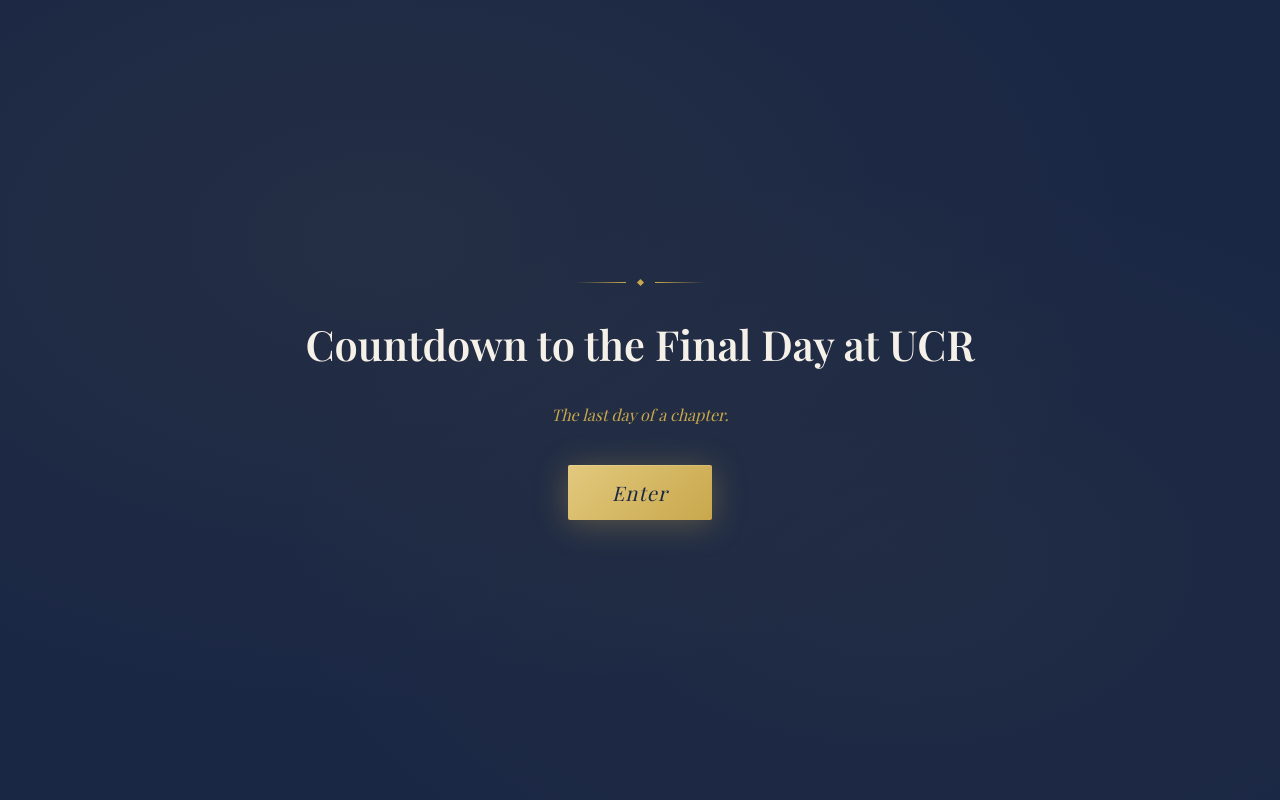
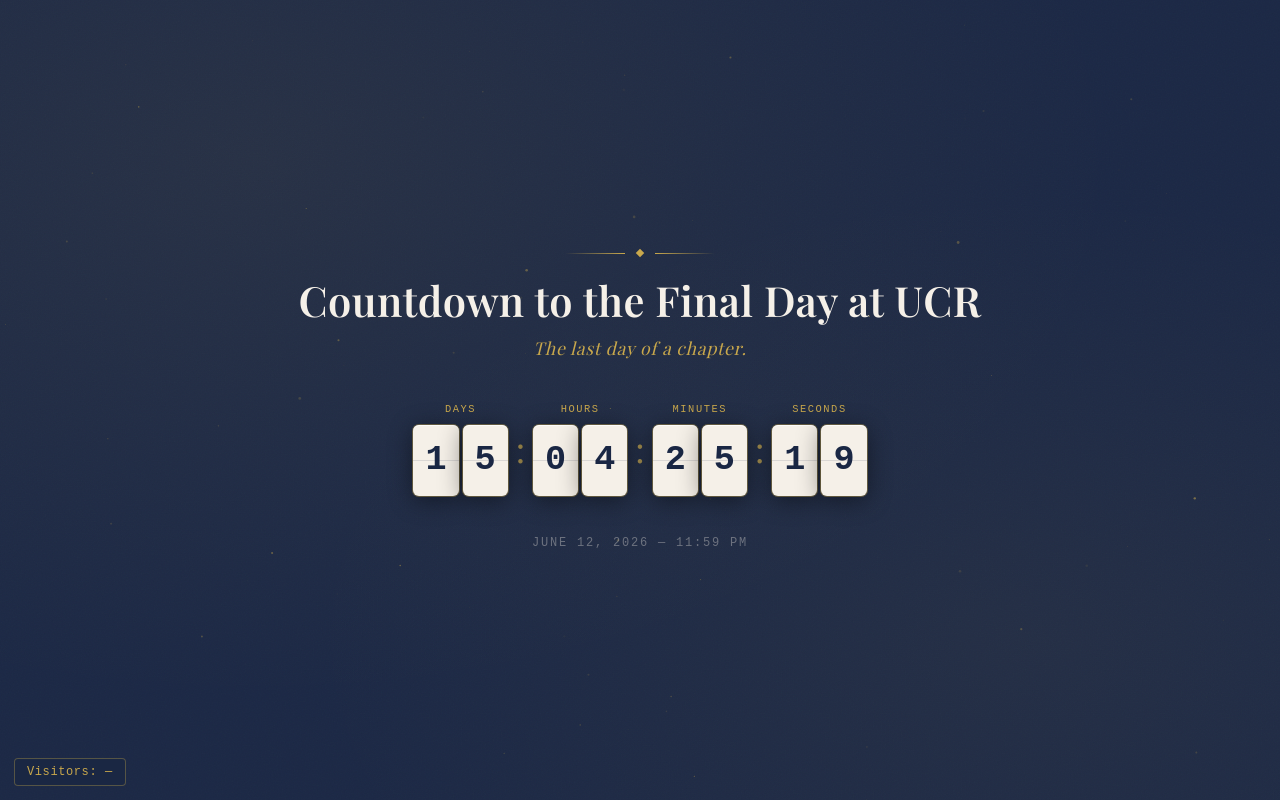
Before and after one commit to CodingGenius0001/ucr-countdown, a website: page index.html in a window 1280 px wide. Drawn offline with nearby package versions, Linux system fonts and the light colour scheme; no server answers; a web font is replaced by a local one.

Commit message:
Music: attempt direct unmuted autoplay on load, remove intro overlay

```diff
--- a/index.html
+++ b/index.html
@@ -202,69 +202,6 @@
       letter-spacing: 0.05em;
     }
 
-    /* Intro overlay */
-    #intro {
-      position: fixed; inset: 0; z-index: 9999;
-      background: var(--navy);
-      background-image:
-        radial-gradient(ellipse at 30% 30%, rgba(201,168,76,0.06) 0%, transparent 60%),
-        radial-gradient(ellipse at 70% 70%, rgba(201,168,76,0.04) 0%, transparent 50%);
-      display: flex; flex-direction: column;
-      justify-content: center; align-items: center; gap: 32px;
-      cursor: pointer;
-      transition: opacity 1s ease;
-    }
-    #intro.fade-out { opacity: 0; pointer-events: none; }
-    #intro .intro-ornament {
-      display: flex; align-items: center; gap: 12px;
-      opacity: 0; animation: fadeUp 1s 0.2s ease both;
-    }
-    #intro .intro-line {
-      width: 50px; height: 1px;
-      background: linear-gradient(to right, transparent, var(--gold));
-    }
-    #intro .intro-line.r {
-      background: linear-gradient(to left, transparent, var(--gold));
-    }
-    #intro .intro-diamond {
-      width: 5px; height: 5px;
-      background: var(--gold); transform: rotate(45deg);
-    }
-    #intro h2 {
-      font-family: 'Playfair Display', Georgia, serif;
-      font-size: clamp(1.5em, 4.5vw, 2.6em);
-      font-weight: 600;
-      color: var(--cream);
-      text-align: center;
-      padding: 0 24px;
-      line-height: 1.3;
-      opacity: 0; animation: fadeUp 1s 0.35s ease both;
-    }
-    #intro .intro-sub {
-      font-family: 'Playfair Display', Georgia, serif;
-      font-style: italic;
-      font-size: clamp(0.85em, 2vw, 1em);
-      color: var(--gold);
-      opacity: 0; animation: fadeUp 1s 0.5s ease both;
-    }
-    #intro .enter-btn {
-      margin-top: 8px;
-      font-family: 'Playfair Display', Georgia, serif;
-      font-style: italic;
-      font-size: clamp(1em, 2.5vw, 1.25em);
-      color: var(--navy);
-      background: linear-gradient(135deg, var(--gold-light), var(--gold));
-      padding: 14px 44px;
-      border-radius: 2px;
-      letter-spacing: 0.06em;
-      box-shadow: 0 4px 32px rgba(201,168,76,0.35), 0 1px 0 rgba(255,255,255,0.15) inset;
-      opacity: 0; animation: fadeUp 1s 0.65s ease both;
-      transition: transform 0.2s ease, box-shadow 0.2s ease;
-    }
-    #intro .enter-btn:hover {
-      transform: translateY(-2px);
-      box-shadow: 0 8px 40px rgba(201,168,76,0.5), 0 1px 0 rgba(255,255,255,0.2) inset;
-    }
 
     /* Ended state */
     .ended-msg {
@@ -283,17 +220,6 @@
 <body>
 
   <audio id="bg-music" src="music.mp3" preload="auto" loop></audio>
-
-  <div id="intro" onclick="enterSite()">
-    <div class="intro-ornament">
-      <div class="intro-line"></div>
-      <div class="intro-diamond"></div>
-      <div class="intro-line r"></div>
-    </div>
-    <h2>Countdown to the Final Day at UCR</h2>
-    <p class="intro-sub">The last day of a chapter.</p>
-    <div class="enter-btn">Enter</div>
-  </div>
 
   <canvas class="stars" id="stars"></canvas>
 
@@ -439,22 +365,13 @@
       requestAnimationFrame(tick);
     })();
 
-    // Music — starts on click of intro overlay (guaranteed user gesture)
-    function enterSite() {
-      const intro = document.getElementById('intro');
+    // Music — attempt unmuted autoplay on load
+    window.addEventListener('load', () => {
       const audio = document.getElementById('bg-music');
-      intro.classList.add('fade-out');
-      setTimeout(() => intro.remove(), 800);
       audio.currentTime = 90;
-      audio.volume = 0;
-      audio.play().then(() => {
-        const start = performance.now();
-        (function fade(now) {
-          audio.volume = Math.min((now - start) / 1000, 1);
-          if (audio.volume < 1) requestAnimationFrame(fade);
-        })(performance.now());
-      }).catch(() => {});
-    }
+      audio.volume = 1;
+      audio.play().catch(() => {});
+    });
 
     // Visitor counter — only increments once per browser via localStorage
     async function updateVisitorCount(){
```
